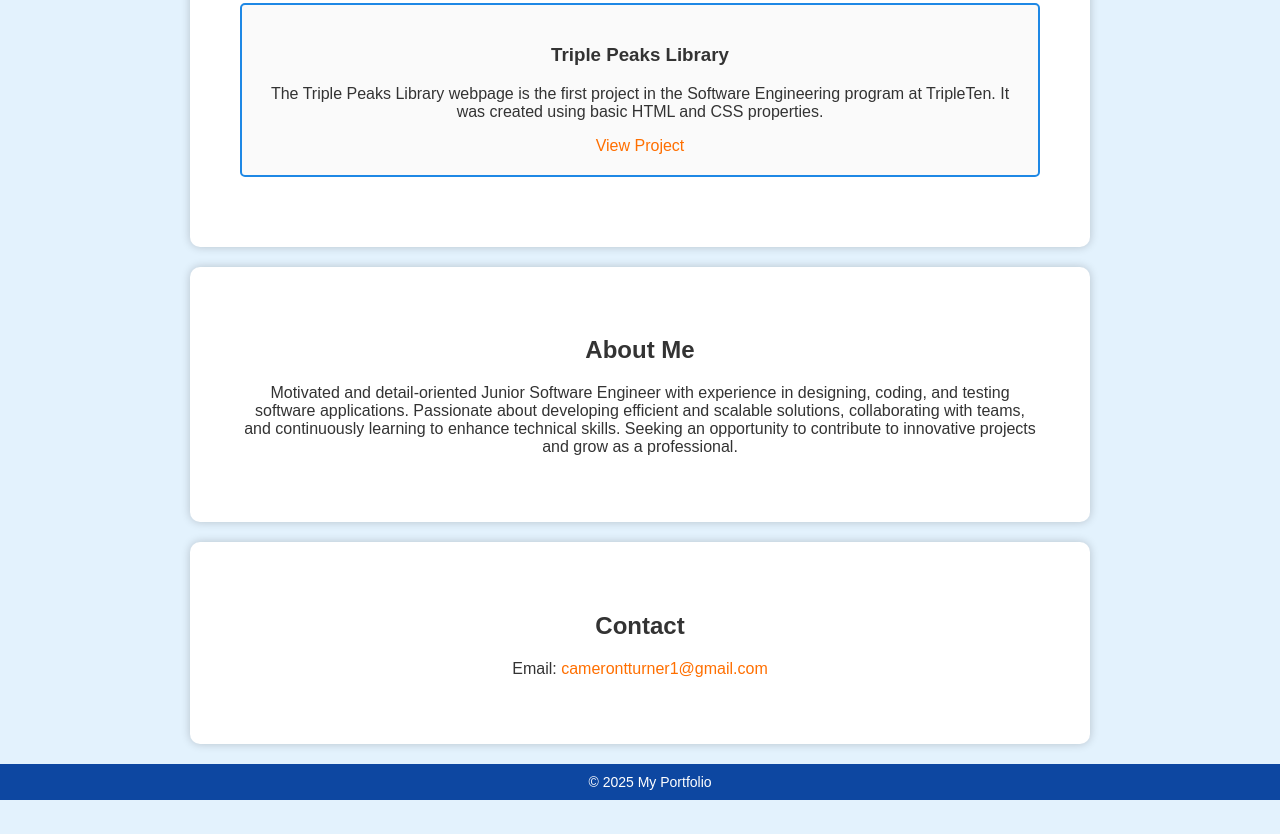
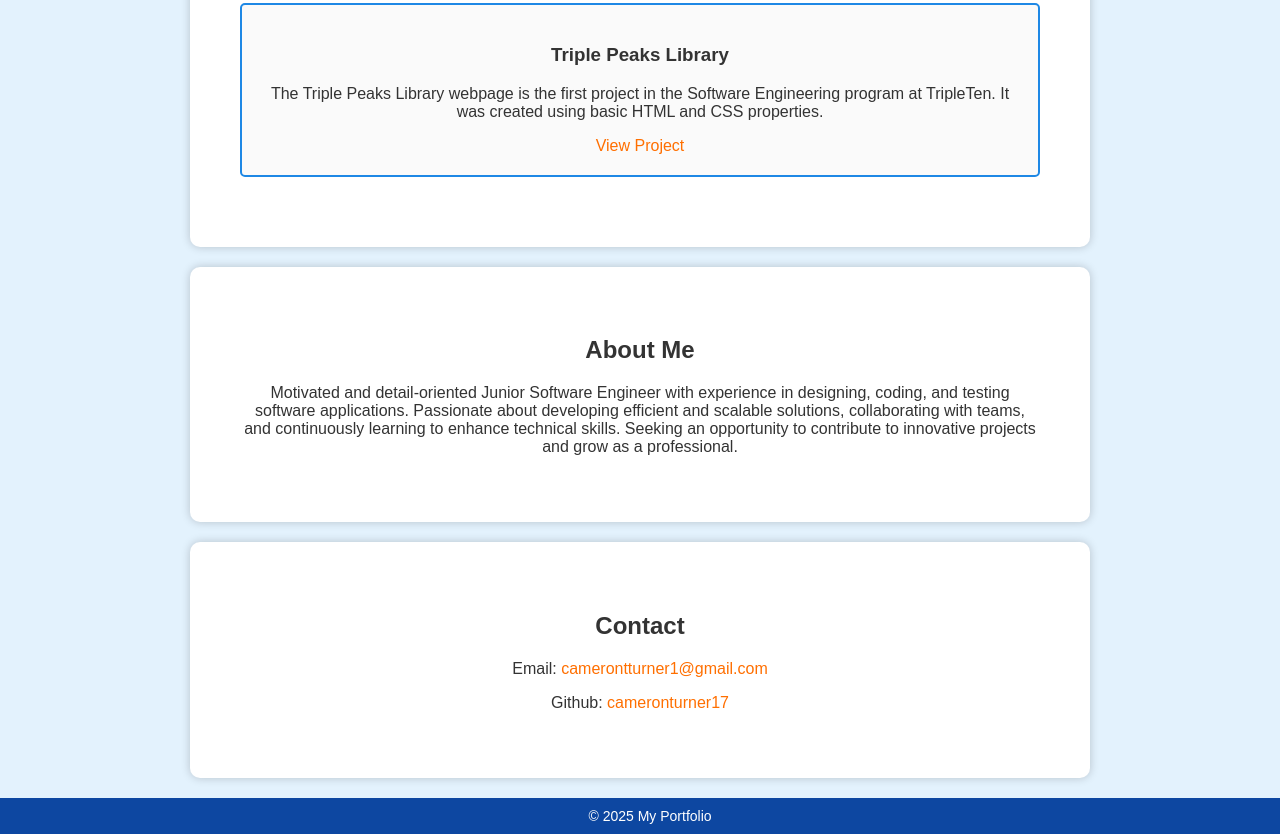
Before and after one commit to cameronturner17/se_project_mywebsite, a plain HTML site: page index.html in a window 1280 px wide. Shown: the part 679-1513 px from the top of the page. Before the commit the page ends 1479 px from the top, so only its background shows below. Drawn offline with Linux system fonts and the light colour scheme.

Commit message:
contact update

```diff
--- a/index.html
+++ b/index.html
@@ -40,6 +40,7 @@
         <section id="contact">
             <h2>Contact</h2>
             <p>Email: <a href="camerontturner1@gmail.com">camerontturner1@gmail.com</a></p>
+            <p>Github: <a href="https://github.com/cameronturner17">cameronturner17</a></p>
         </section>
         <footer>
             &copy; 2025 My Portfolio
```
Also changed, not shown: 1 other file.
